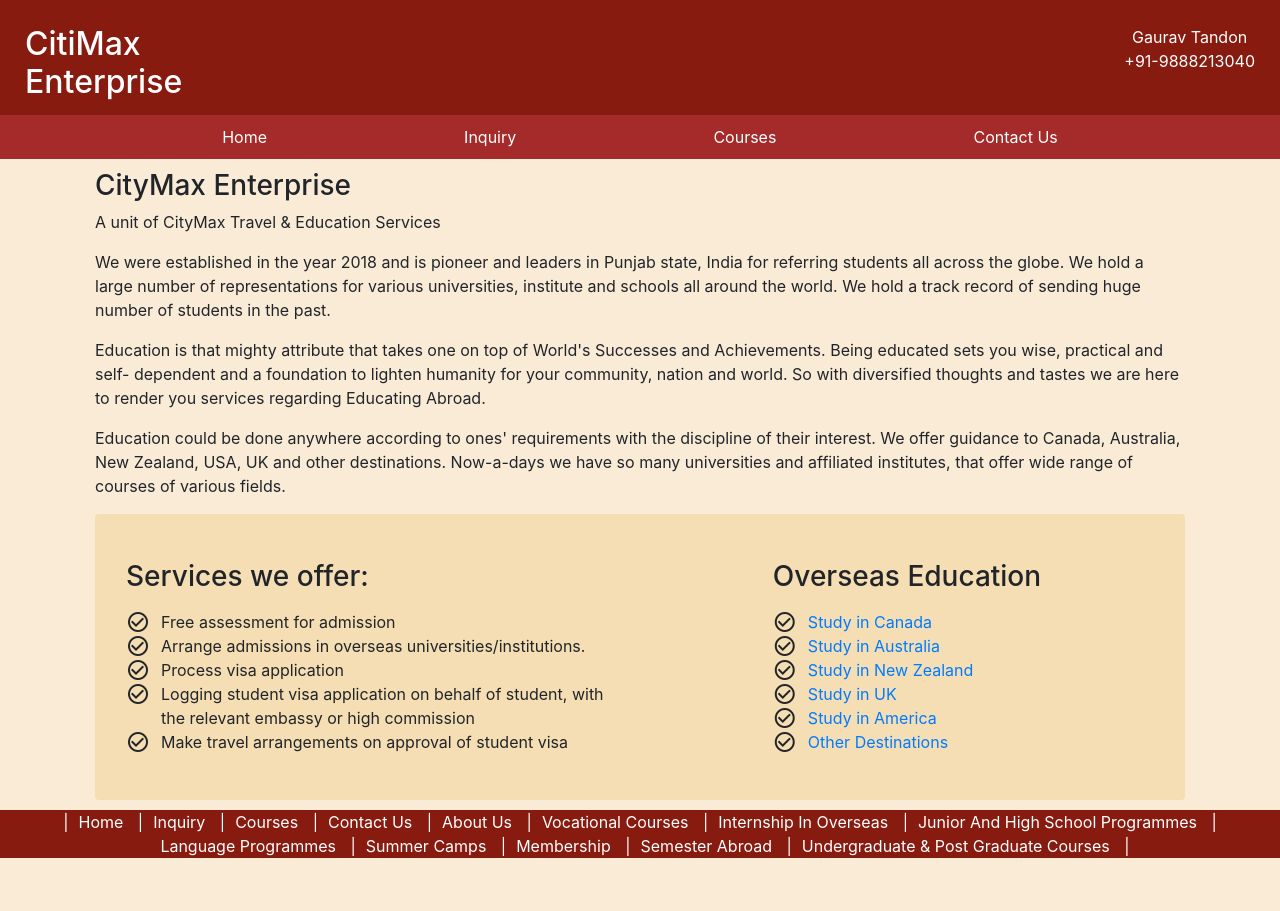
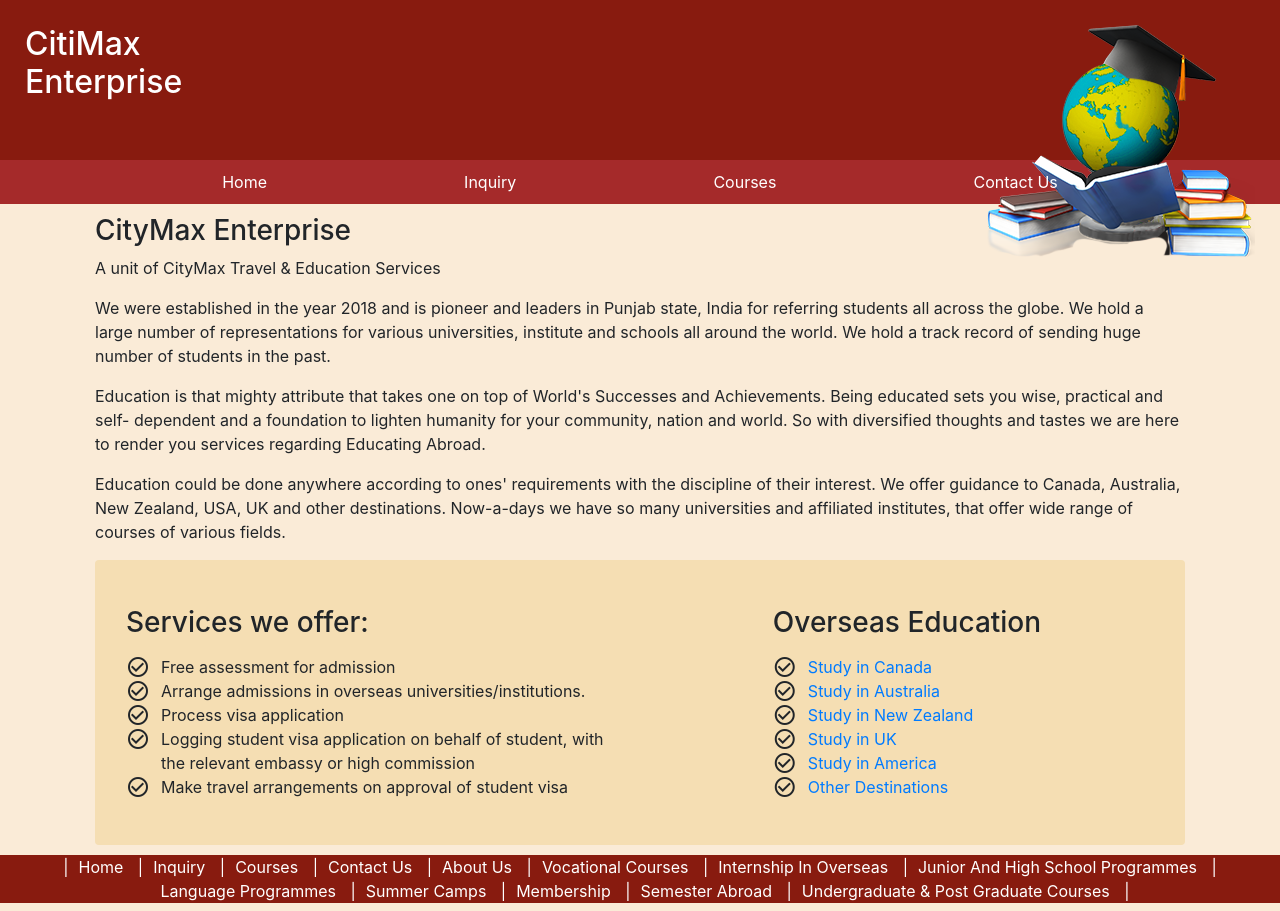
Before and after one commit to puneet-kashyap/citymax, an Angular app: page / in a window 1280 px wide. Before the commit the page ends 866 px from the top, so only its background shows below. Built offline with nearby package versions, Linux system fonts and the light colour scheme.

Commit message:
png file added for header

```diff
--- a/src/app/header/header.component.css
+++ b/src/app/header/header.component.css
@@ -30,11 +30,16 @@ a {
   background-color: brown;
 }
 
-.first-row{
+.first-row {
   padding: 25px 25px 5px 25px;
   color: white;
+  max-height: 20vh;
 }
 
 .right-section{
   text-align: center;
 }
+
+.rightLogo {
+  max-height: 100%;
+}
--- a/src/app/header/header.component.html
+++ b/src/app/header/header.component.html
@@ -6,8 +6,9 @@
     </h2>
     <span class="spacer"></span>
     <div class="right-section">
-      <a routerLink="/contact" routerLinkActive="active">Gaurav Tandon
-        <br>+91-9888213040</a>
+        <img src="../../assets/images/globeBooks.png" class="img-fluid rightLogo float-right" alt="">
+      <!-- <a routerLink="/contact" routerLinkActive="active">Gaurav Tandon
+        <br>+91-9888213040</a> -->
     </div>
 
   </div>
```
Also changed, not shown: src/assets/images/globeBooks.png (added).
